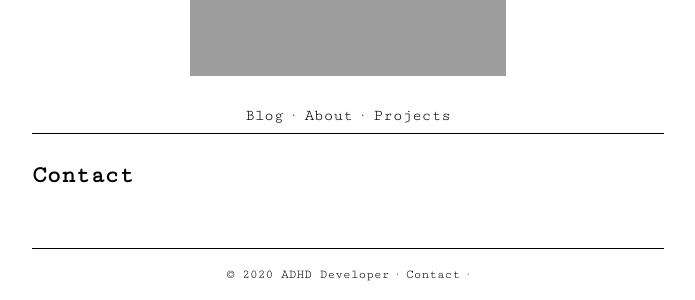
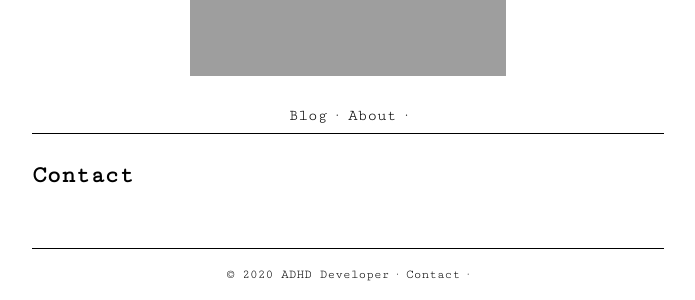
Before and after one commit to hdpoe/adhdevloper-tech, a Jekyll site: the page built from contact.md, in a window 1280 px wide. Shown: the part 181-481 px from the top of the page, without its empty margins (292-987 px from the left). Built offline with Jekyll 4.4.1, drawn with Linux system fonts in a browser that asks for light colours.

Commit message:
Removes projects link.

```diff
--- a/_includes/nav.html
+++ b/_includes/nav.html
@@ -1,5 +1,5 @@
 <div id="nav">
   <a href="{{site.url}}{{site.baseurl}}/">Blog</a> ·
   <a href="{{site.url}}{{site.baseurl}}/about/">About</a> ·
-  <a href="{{site.url}}{{site.baseurl}}/projects/">Projects</a>
+<!--  <a href="{{site.url}}{{site.baseurl}}/projects/">Projects</a> -->
 </div>
```
